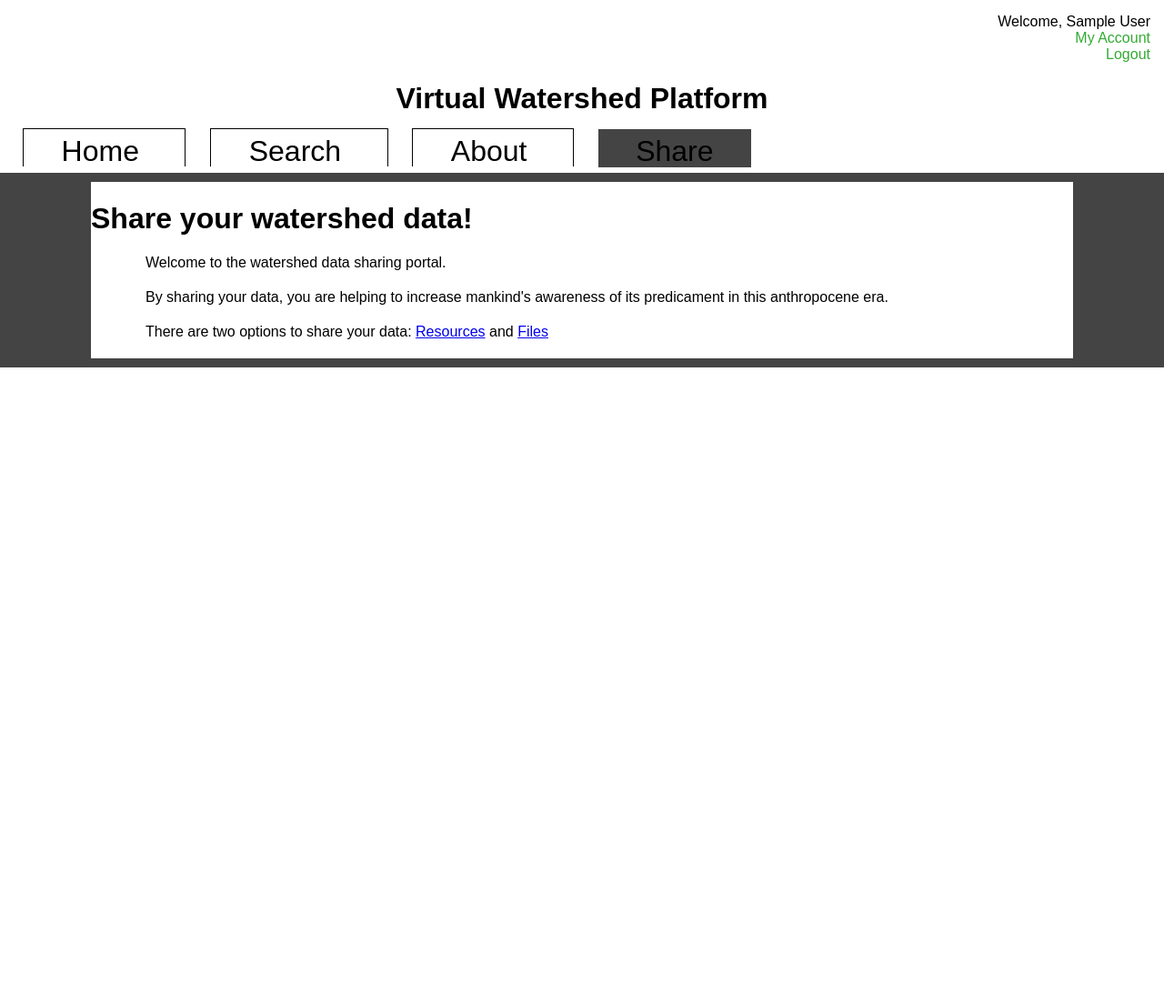
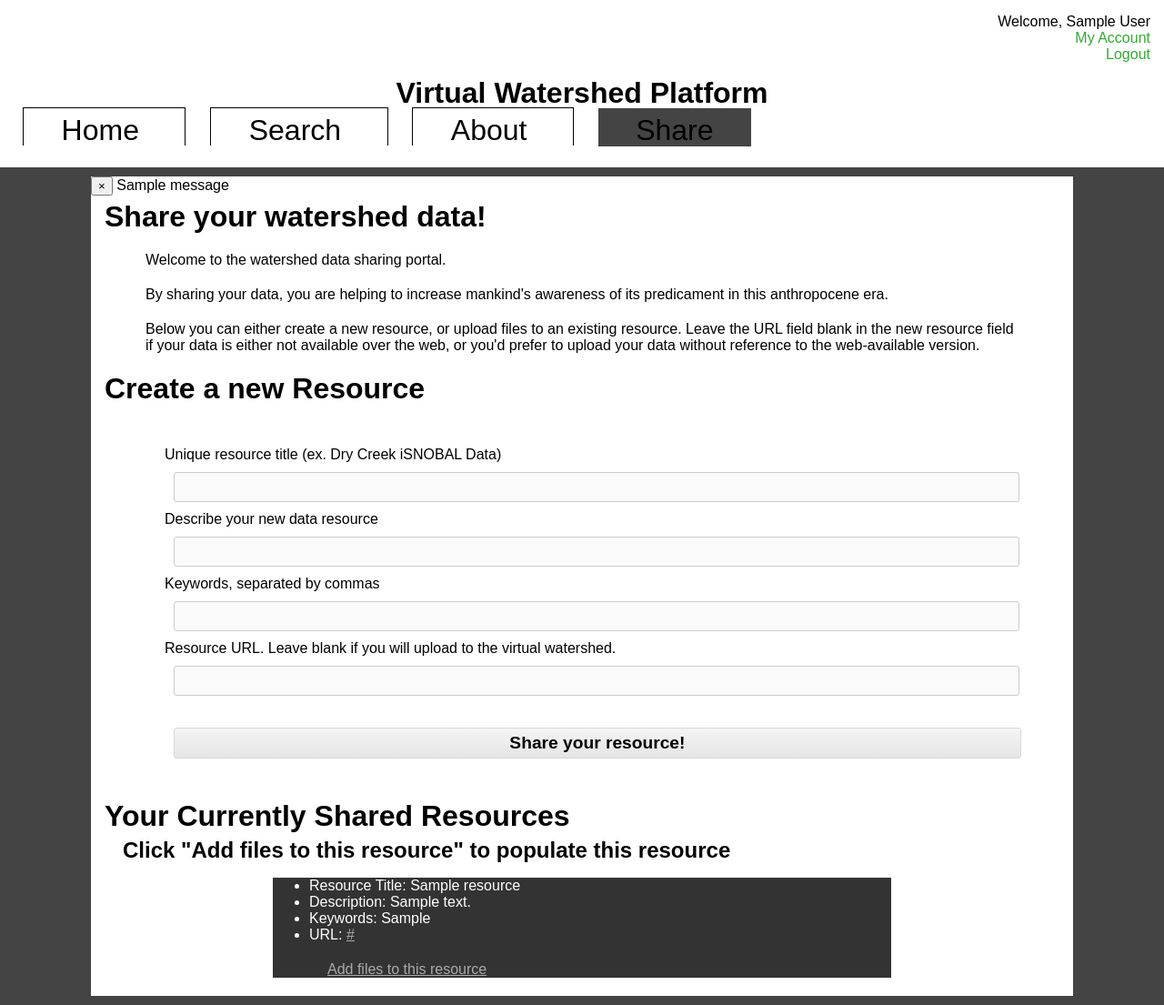
Before and after one commit to josepainumkal/convtools, a Flask app: page /share/ in a window 1280 px wide. Shown: the whole page at 91% size. Before the commit the page ends 404 px from the top, so only its background shows below. Run offline with Flask 2, Linux system fonts and the light colour scheme; a user stored in the database is signed in; tables that the repository leaves empty hold one stand-in row (values such as "Sample post"); one stand-in notice (Sample message) is shown; some libraries are stand-ins or nearby versions; some web fonts are replaced.

Commit message:
resource view solid, with stub of a file-commit workflow

```diff
--- a/app/main/views.py
+++ b/app/main/views.py
@@ -17,7 +17,7 @@ def index():
         session['email'] = None
 
     # search URL is like https://129.24.196.28
-    watershed_ip = vw_client.searchUrl.split('/')[2]
+    watershed_ip = vw_client.search_url.split('/')[2]
 
     return render_template("index.html", ip=watershed_ip,
                            user_name=session['email'])
--- a/app/share/forms.py
+++ b/app/share/forms.py
@@ -1,7 +1,8 @@
 from wtforms import StringField, SubmitField
-from wtforms.validators import Required, url
+from wtforms.validators import Required
 from flask_wtf import Form
 from flask_wtf.html5 import URLField
+from werkzeug.datastructures import MultiDict
 
 
 class ResourceForm(Form):
@@ -12,7 +13,7 @@ class ResourceForm(Form):
     since share blueprint requires login.
     """
     title = StringField('Unique resource title (ex. Dry Creek iSNOBAL '
-            'Data)', validators=[Required()])
+                        'Data)', validators=[Required()])
 
     description = StringField('Describe your new data resource',
                               validators=[Required()])
@@ -21,7 +22,10 @@ class ResourceForm(Form):
                            validators=[Required()])
 
     url = URLField('Resource URL. Leave blank if you will upload to the '
-                   'virtual watershed.',
-                   validators=[url()])
+                   'virtual watershed.')
 
     submit = SubmitField('Share your resource!')
+
+    def reset(self):
+        blank_data = MultiDict([('csrf', self.reset_csrf())])
+        self.process(blank_data)
--- a/app/share/views.py
+++ b/app/share/views.py
@@ -1,22 +1,25 @@
+# import uuid as uuid
+
 from flask import render_template, flash, redirect, url_for, request
 from flask_login import login_required, current_user
 from . import share
 from .forms import ResourceForm
+from .. import db
 from ..models import Resource
 
 from wcwave_adaptors.watershed import default_vw_client
 
 
-vw_client = default_vw_client()
+VW_CLIENT = default_vw_client()
 
 
-@share.route('/')
-@login_required
-def index():
-    return render_template('share/index.html')
+# @share.route('/')
+# @login_required
+# def index():
+    # return render_template('share/index.html')
 
 
-@share.route('/resources', methods=['GET', 'POST'])
+@share.route('/', methods=['GET', 'POST'])
 @login_required
 def resources():
     """"
@@ -31,39 +34,66 @@ def resources():
     print form.validate_on_submit()
     if form.validate_on_submit():
         # initialize: post to virtual watershed
-        result_of_vwpost = 'x83j4j44-sddf-sdjlkjflka-dssdaf'
-        uuid = result_of_vwpost
+        common_kwargs = {
+            'description': form.description.data,
+            'keywords': form.keywords.data
+        }
+        extra_vw_kwargs = {
+            'researcher_name': current_user.name,
+            'model_run_name': form.title.data,
+        }
+        vw_kwargs = {}
+        vw_kwargs.update(common_kwargs)
+        vw_kwargs.update(extra_vw_kwargs)
+        print vw_kwargs
+
+        # in VW language, the database focuses on 'model_runs'.
+        # however, modelers don't just want to share data associated with a
+        # particular model
+        import uuid
+        UUID = str(uuid.uuid4())
+
+        try:
+            result_of_vwpost = VW_CLIENT.initialize_model_run(**vw_kwargs)
+            UUID = result_of_vwpost
+        except:
+            pass
 
         # get UUID and add full record to the 'resources' table in DB along with
         # user ID
+        url = (form.url.data or
+               VW_CLIENT.search_url + '&model_run_uuid=' + UUID)
+
         resource = Resource(user_id=current_user.id,
                             title=form.title.data,
-                            uuid=uuid,
-                            description=form.description.data,
-                            keywords=form.keywords.data,
-                            url=form.url.data)
+                            uuid=UUID,
+                            url=url,
+                            **common_kwargs)
 
-        resource.resource_id = 1
-
-        print resource.user_id
-        print form.title.data
-        print uuid
-        print form.description.data
-        print form.keywords.data
-        print form.url.data
-
+        db.session.add(resource)
         print resource
-
-        pass
+        try:
+            db.session.commit()
+            flash('Your submission has been accepted')
+            form.reset()
+        except:
+            db.session.rollback()
+            flash('Your submission has been rejected')
 
     # When it's been submitted, give URL to view on the Virtual Watershed and
     # add it to the list above (i.e. reload the page)
-
-    return render_template('share/resources.html', form=form)
+    return render_template('share/index.html', form=form)
 
 
-@share.route('/files', methods=['GET', 'POST'])
+# @share.route('/files/<model_run_uuid>', methods=['GET', 'POST'])
+# @login_required
+# def files():
+    # "Interface for attaching/uploading individual files for a resource"
+
+
+@share.route('/files/<model_run_uuid>')
 @login_required
-def files():
-    "Interface for attaching/uploading individual files for a resource"
-    return '<h1>sharing is caring</h1>'
+def files(model_run_uuid):
+    "View of file submission for as yet unselected resource to add to"
+    model_run_uuid = model_run_uuid
+    return render_template('share/files.html', model_run_uuid=model_run_uuid)
--- a/app/static/base.css
+++ b/app/static/base.css
@@ -58,9 +58,11 @@ form input#submit {
   border-width: 10px 100px;
 }
 #headerBar {
+  margin: 0;
   height: 40px;
   background: #74C2E1;
 }
+
 svg {
   display: block;
   margin: auto;
@@ -77,6 +79,18 @@ text {
   font-family: Allerta, sans-serif;
 }
 
+h1 {
+  margin: 5px 15px;
+}
+h2 {
+  margin: 5px 35px;
+}
+h3 {
+  margin: 0 55px;
+}
+h4 {
+  margin: 0 45px;
+}
 
 #search-header {
   background-color: #74C2E1;
--- a/app/templates/base.html
+++ b/app/templates/base.html
@@ -35,6 +35,7 @@
 
       {% for href, id, caption in navigation_bar %}
 
+        {% if request.endpoint %}
         <li{% if id == request.endpoint or
                  request.endpoint[:5] == href[1:6] %} class="active"
            {% endif %}>
@@ -44,6 +45,10 @@
             {% endif %}>{{ caption|e }}
           </a>
         </li>
+        {% elif href == request.script_root  %}
+          <a href="{{ href|e }}" class="active">{{ caption|e }} </a>
+        </li>
+        {% endif %}
 
       {% endfor %}
 
@@ -51,7 +56,15 @@
   </div>
   </div>
   <div id=nonheaderBody>
-  {% block content %}{% endblock %}
+  {% block content %}
+    {% for message in get_flashed_messages() %}
+      <div class=flash-messages>
+        <button type="button" class="close" data-dismiss="alert">&times;</button>
+        {{ message }}
+        <h3>
+      </div>
+    {% endfor %}
+  {% endblock %}
   </div>
   </body>
 </html>
--- a/app/templates/share/index.html
+++ b/app/templates/share/index.html
@@ -1,21 +1,99 @@
 {% extends "base.html" %}
 
 {% block style %}
-p {
+{{ super() }}
+div.user-resources {
+  margin: 0 200px;
+  background-color: rgba(0,0,0,0.8);
+}
+.user-resources a:link,
+.user-resources a:visited {
+  color: #AAA;
+}
+ul.user-resources {
+   color: white;
+}
+li.user-resources {
+}
+p.share-index {
    margin: 10 300px;
 }
 {% endblock %}
 
+
 {% block content %}
+{{ super() }}
 <h1>Share your watershed data!</h1>
-<p id=share-index>
-Welcome to the watershed data sharing portal. </p><p>By sharing your data,
+<p class=share-index>
+Welcome to the watershed data sharing portal.
+</p>
+<p>
+By sharing your data,
 you are helping to increase mankind's awareness of its predicament in
 this anthropocene era.
 </p>
-<p>
-  There are two options to share your data:
-  <a href={{ url_for('share.resources')
-        }}>Resources</a> and <a href={{ url_for('share.files') }}>Files</a>
+<p class=share-index>
+Below you can either create a new resource, or upload files to an
+existing resource. Leave the URL field blank in the new resource field
+if your data is either not available over the web, or you'd prefer to
+upload your data without reference to the web-available version.
 </p>
+
+<h1>
+  Create a new Resource
+</h1>
+<form method='POST'>
+  {{ form.csrf_token }}
+
+  {{ form.title.label }} {{ form.title() }}
+  {{ form.description.label }} {{ form.description() }}
+  {{ form.keywords.label }} {{ form.keywords() }}
+  {{ form.url.label }} {{ form.url() }}
+
+  {{ form.submit() }}
+</form>
+
+{% if current_user.resources %}
+<h1>
+  Your Currently Shared Resources
+</h1>
+<h2>
+  Click "Add files to this resource" to populate this resource
+</h2>
+{% else %}
+<h1>
+  You haven't shared any resources yet.
+</h1>
+{% endif %}
+
+{% for r in current_user.resources %}
+<div class=user-resources>
+  <ul class=user-resources>
+    <li>
+      Resource Title: {{ r.title }}
+    </li>
+    <li>
+      Description: {{ r.description }}
+    </li>
+    <li>
+      Keywords: {{ r.keywords }}
+    </li>
+    <li>
+      URL: <a href={{ r.url }}>{{ r.url }}</a>
+    </li>
+  </ul>
+  <p text-align: right>
+  {% if r.url[:3] == 'ftp' %}
+    <a href="#">
+      Harvest (download all data on FTP, zipped into single archive)
+    </a>
+  {% endif %}
+  </p>
+  <p>
+    <a href={{ url_for('share.files', model_run_uuid=r.uuid) }}>
+      Add files to this resource
+    </a>
+  </p>
+</div>
+{% endfor %}
 {% endblock %}
```
Also changed, not shown: app/templates/share/files.html (added, +18 -0 lines), app/templates/share/resources.html (deleted, +0 -15 lines).
